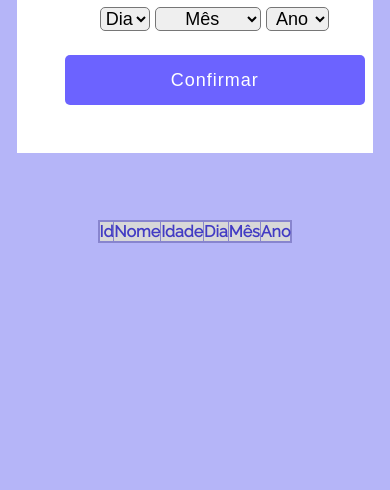
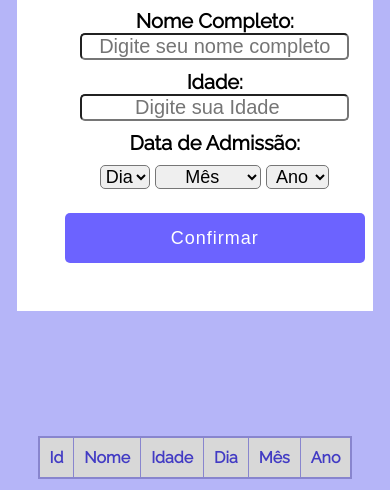
Before and after one commit to MilenaMarlim/formulario_tabela, a plain HTML site: page index.html in a window 390 px wide. Shown: the part 610-1100 px from the top of the page. Before the commit the page ends 873 px from the top, so only its background shows below. Drawn offline with Linux system fonts and the light colour scheme.

Commit message:
Commit com ajustes no responsivo

```diff
--- a/assets/CSS/responsive.css
+++ b/assets/CSS/responsive.css
@@ -27,13 +27,16 @@
     .container{
         margin-top: 10%;
     }
-
-    table th{
-        padding: 0px;
-    }
 }
 
 @media(max-width: 768px) {
-table{
-    margin-top: 100px;
+.container, table{
+    margin-top: 50%;
 }
+}
+
+@media(max-width: 425px) {
+    table th{
+        padding: 10px;
+    }
+    }
```
